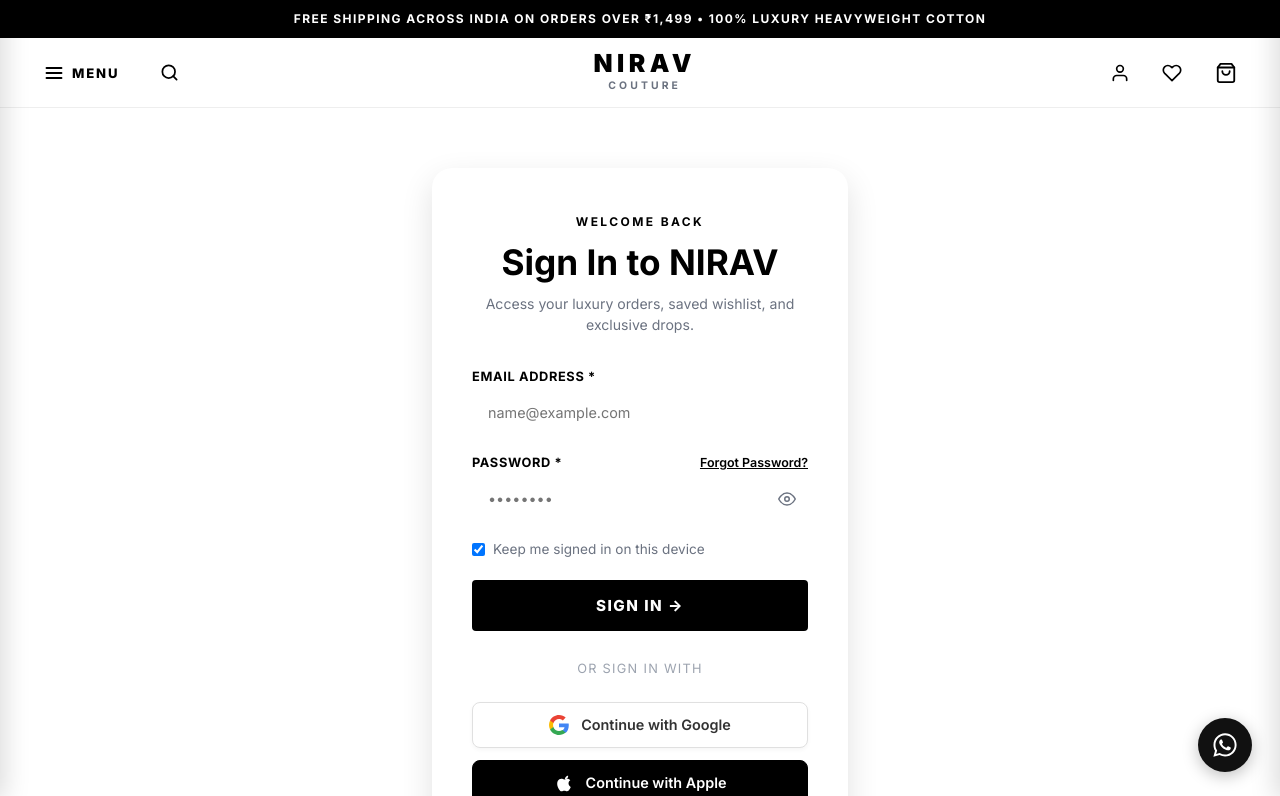
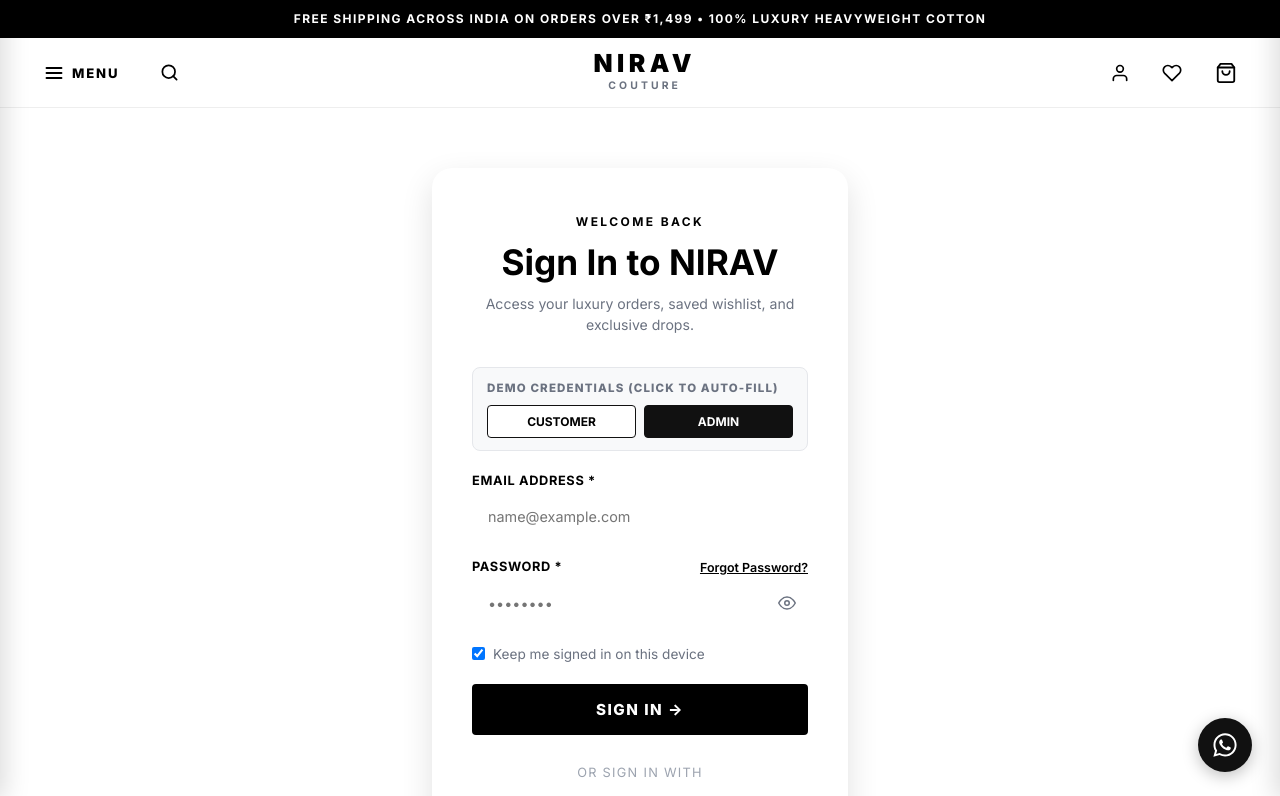
Before and after one commit to aaryannP/Nirav-Couture, a Next.js app: page /login in a window 1280 px wide. Shown: the top 796 px of the page. Built offline with nearby package versions, Linux system fonts and the light colour scheme; a web font is replaced by a local one.

Commit message:
feat: add 1-click credentials auto-fill and role-based redirect for client testing

```diff
--- a/app/login/page.js
+++ b/app/login/page.js
@@ -30,7 +30,11 @@
     setLoading(false);
 
     if (res.success) {
-      router.push('/products');
+      if (res.user?.role === 'ADMIN' || res.user?.role === 'SUPER_ADMIN') {
+        router.push('/admin/dashboard');
+      } else {
+        router.push('/account');
+      }
     } else {
       setError(res.error || 'Invalid credentials');
     }
@@ -70,6 +74,31 @@
               {error}
             </div>
           )}
+
+          {/* Quick Demo Credentials for Client Testing */}
+          <div style={{ background: '#F8F9FA', border: '1px solid var(--border-medium)', borderRadius: '8px', padding: '12px 14px', marginBottom: '20px' }}>
+            <span style={{ fontSize: '0.72rem', fontWeight: '800', letterSpacing: '0.1em', textTransform: 'uppercase', color: 'var(--text-muted)', display: 'block', marginBottom: '8px' }}>
+              DEMO CREDENTIALS (CLICK TO AUTO-FILL)
+            </span>
+            <div style={{ display: 'grid', gridTemplateColumns: '1fr 1fr', gap: '8px' }}>
+              <button
+                type="button"
+                id="btn-fill-customer"
+                onClick={() => { setEmail('vikram@example.com'); setPassword('customerpassword'); }}
+                style={{ background: '#FFFFFF', border: '1px solid #111', borderRadius: '4px', padding: '8px', fontSize: '0.75rem', fontWeight: '700', textAlign: 'center', cursor: 'pointer' }}
+              >
+                CUSTOMER
+              </button>
+              <button
+                type="button"
+                id="btn-fill-admin"
+                onClick={() => { setEmail('nirav@niravcouture.com'); setPassword('adminpassword'); }}
+                style={{ background: '#111111', color: '#FFFFFF', border: '1px solid #111', borderRadius: '4px', padding: '8px', fontSize: '0.75rem', fontWeight: '700', textAlign: 'center', cursor: 'pointer' }}
+              >
+                ADMIN
+              </button>
+            </div>
+          </div>
 
           {/* Email / Password Form */}
           <form onSubmit={handleSubmit} style={{ display: 'flex', flexDirection: 'column', gap: '20px', marginBottom: '28px' }}>
```
Also changed, not shown: app/api/auth/route.js (+6 -6 lines), lib/auth-context.js.
